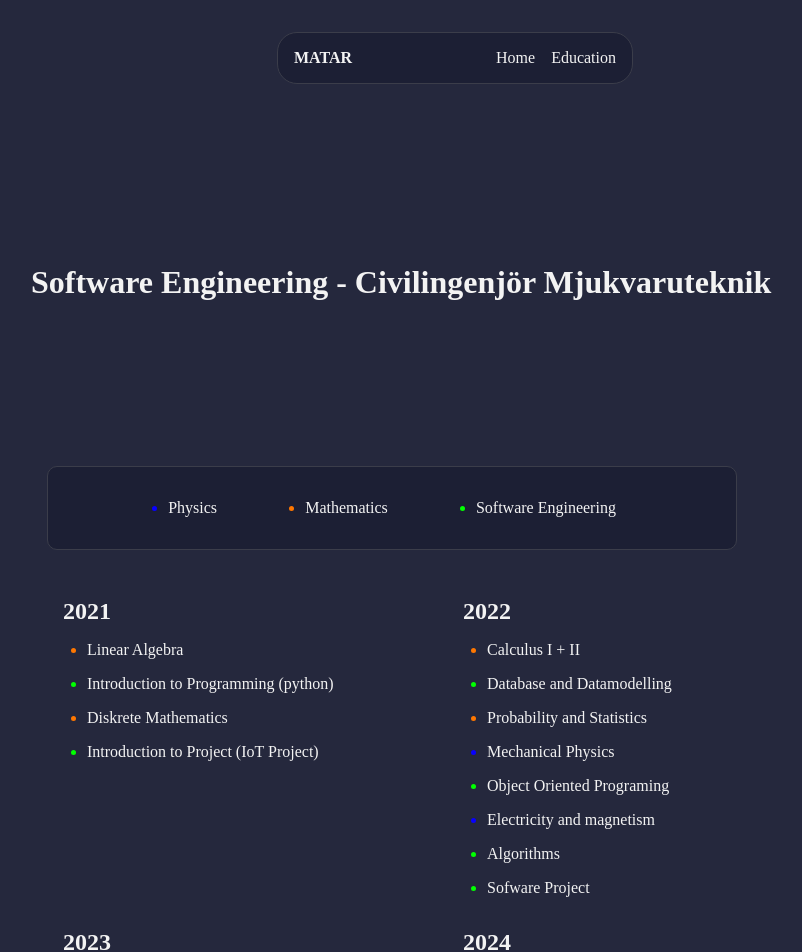
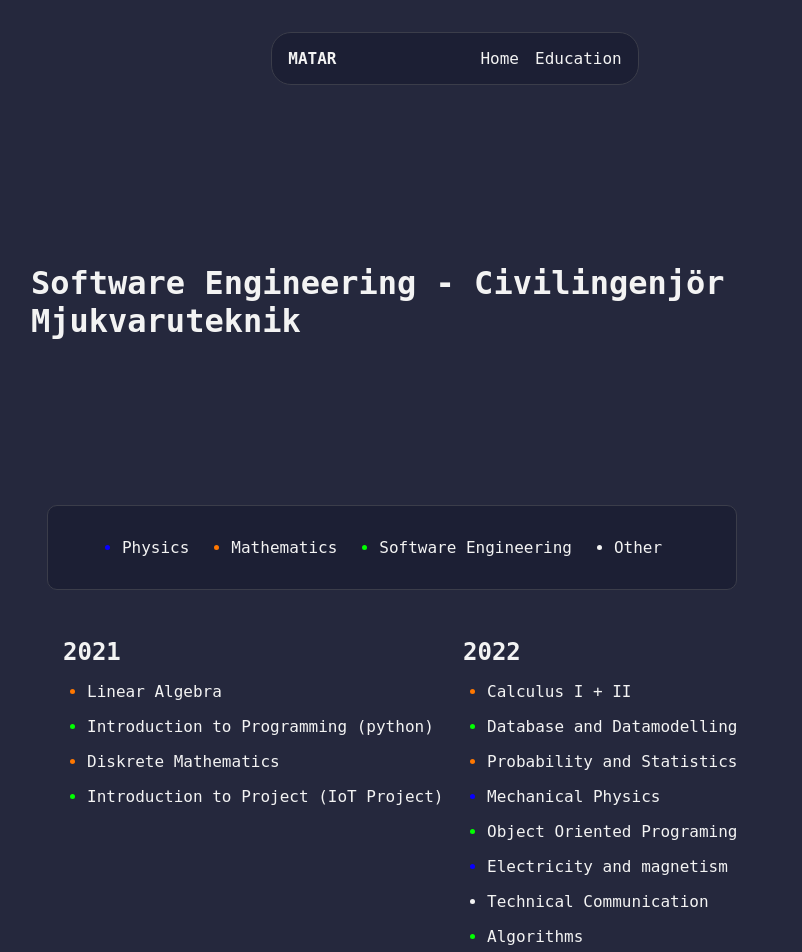
Before and after one commit to Matars/Portfolio, a Vue app: page /Education in a window 1280 px wide. Shown: the top 952 px of the page, without its empty margins (193-995 px from the left). Built offline with nearby package versions, Linux system fonts and the light colour scheme.

Commit message:
better font

```diff
--- a/src/assets/style.css
+++ b/src/assets/style.css
@@ -8,7 +8,7 @@
 html {
   background-color: var(--bg-main);
   color: var(--text-main);
-  font-family: "Times New Roman", Times, serif;
+  font-family: "Monospace", sans-serif;
 }
 
 header {
--- a/src/components/InstructionsComp.vue
+++ b/src/components/InstructionsComp.vue
@@ -4,6 +4,7 @@
       <li class="physics"><span class="name">Physics</span></li>
       <li class="math"><span class="name">Mathematics</span></li>
       <li class="software"><span class="name">Software Engineering</span></li>
+      <li><span class="name">Other</span></li>
     </ul>
   </div>
 </template>
--- a/src/views/EducationView.vue
+++ b/src/views/EducationView.vue
@@ -22,13 +22,19 @@ import InstructionsComp from "../components/InstructionsComp.vue";
                   <li v-if="course.department === 'Mathematics'" class="math">
                     <span class="name"> {{ course.name }}</span>
                   </li>
-                  <li v-if="course.department === 'Physics'" class="physics">
+                  <li
+                    v-else-if="course.department === 'Physics'"
+                    class="physics"
+                  >
                     <span class="name"> {{ course.name }}</span>
                   </li>
                   <li
-                    v-if="course.department === 'Sofware Engineering'"
+                    v-else-if="course.department === 'Sofware Engineering'"
                     class="software"
                   >
+                    <span class="name"> {{ course.name }}</span>
+                  </li>
+                  <li v-else>
                     <span class="name"> {{ course.name }}</span>
                   </li>
                 </ul>
@@ -79,47 +85,61 @@ export default {
           name: "Linear Algebra",
           department: "Mathematics",
           year: 2021,
+          status: "passed",
         },
         {
           name: "Introduction to Programming (python)",
           department: "Sofware Engineering",
           year: 2021,
+          status: "passed",
         },
         {
           name: "Diskrete Mathematics",
           department: "Mathematics",
           year: 2021,
+          status: "passed",
         },
         {
           name: "Introduction to Project (IoT Project)",
           department: "Sofware Engineering",
           year: 2021,
+          status: "passed",
         },
         {
           name: "Calculus I + II",
           department: "Mathematics",
           year: 2022,
+          status: "passed",
         },
         {
           name: "Database and Datamodelling",
           department: "Sofware Engineering",
           year: 2022,
+          status: "passed",
         },
         {
           name: "Probability and Statistics",
           department: "Mathematics",
           year: 2022,
+          status: "passed",
         },
-        { name: "Mechanical Physics", department: "Physics", year: 2022 },
+        {
+          name: "Mechanical Physics",
+          department: "Physics",
+          year: 2022,
+          status: "passed",
+        },
         {
           name: "Object Oriented Programing",
           department: "Sofware Engineering",
           year: 2022,
+          status: "passed",
         },
         {
           name: "Electricity and magnetism",
           department: "Physics",
           year: 2022,
+          status: "passed",
         },
         { name: "Technical Communication", department: "", year: 2022 },
         { name: "Algorithms", department: "Sofware Engineering", year: 2022 },
```
